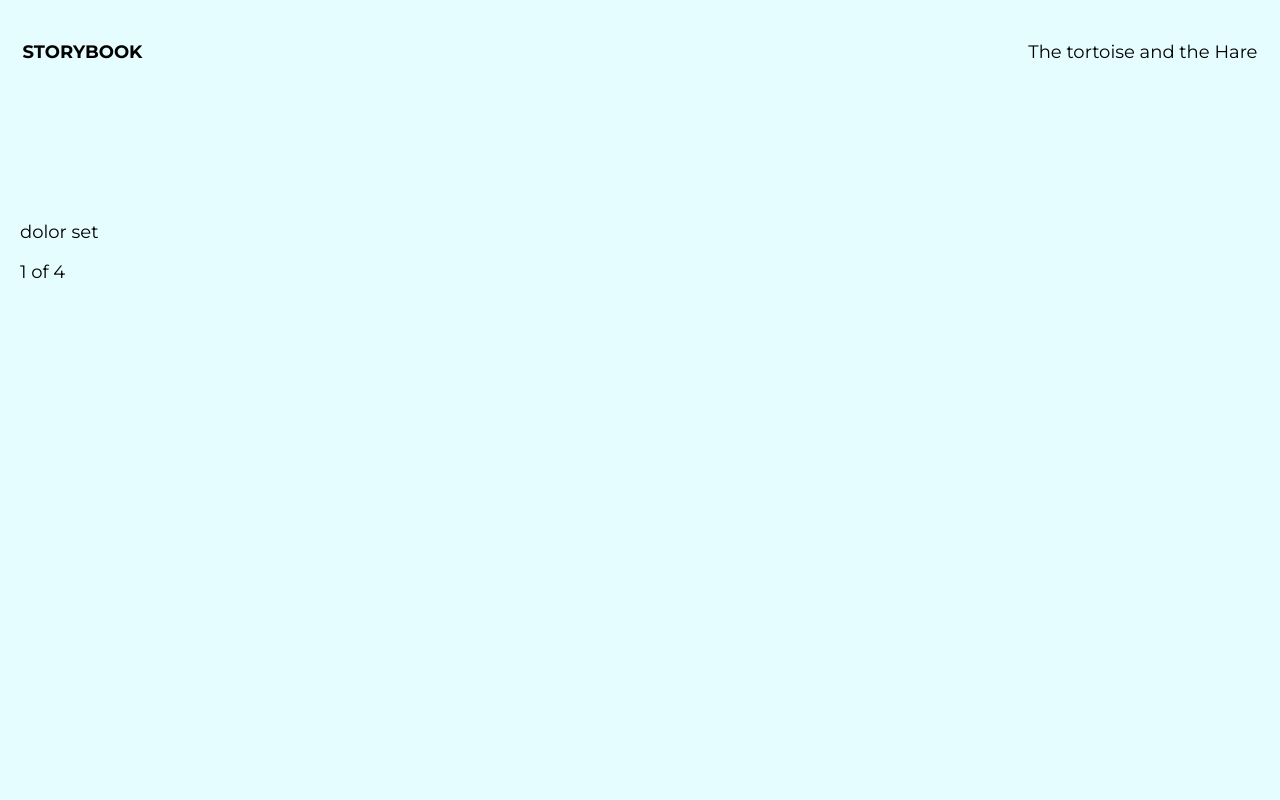
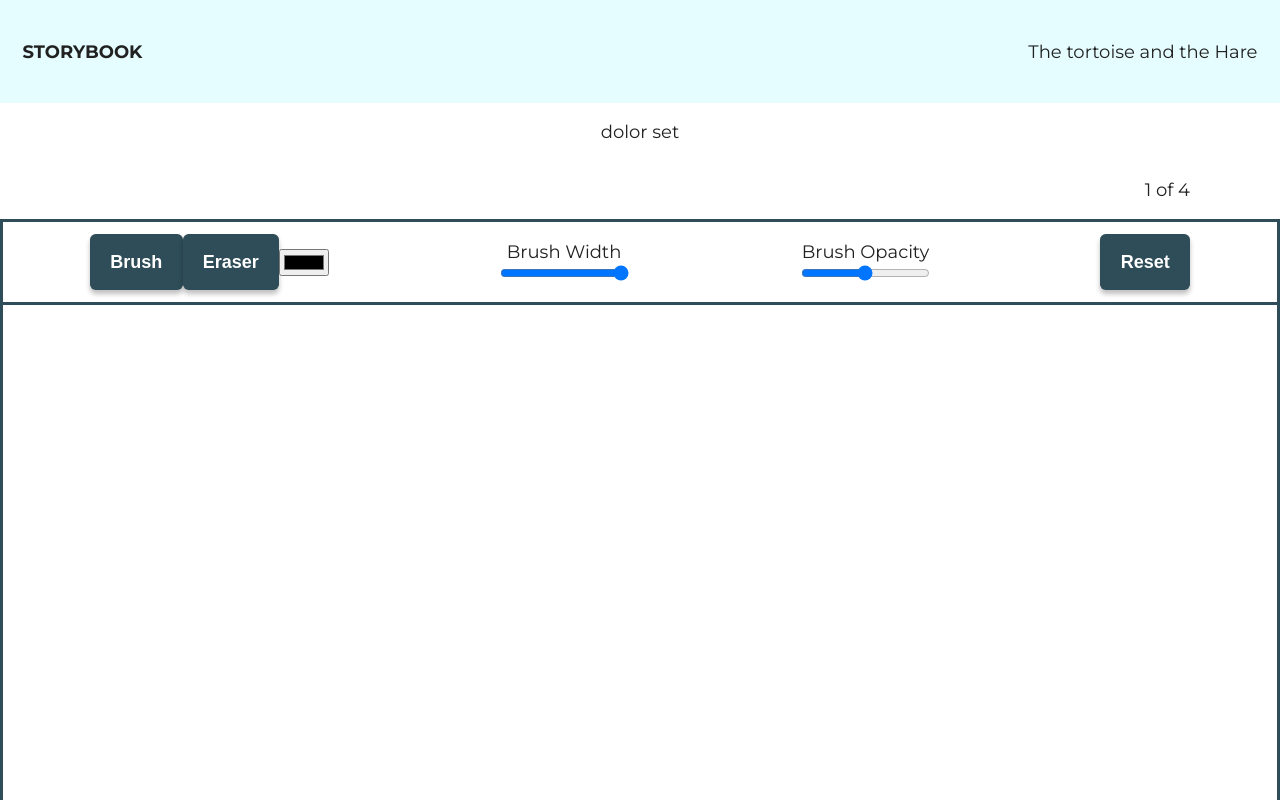
Before and after one commit to Spiritusanti/MintbeanNovemberHackathonProject, a Next.js app in the folder storybook/: page /StorybookApp in a window 1280 px wide. Shown: the top 800 px of the page. Built offline with nearby package versions, Linux system fonts and the light colour scheme.

Commit message:
added styling to the app page

```diff
--- a/storybook/components/Card.component.tsx
+++ b/storybook/components/Card.component.tsx
@@ -2,7 +2,7 @@ import { FC } from "react";
 
 const Card: FC = (props) => {
     return (
-        <div className="flex-col-center card">
+        <div className="flex-col-center card center">
             {props.children}
         </div>
     )
--- a/storybook/components/Header.component.tsx
+++ b/storybook/components/Header.component.tsx
@@ -19,7 +19,7 @@ const Header: FC<HeaderProps> = ({ title }) => {
                 <Link href="/#about-us">About Us</Link>
             </div>
             <div className="menu-item">
-                <button className="secondary"><Link href="/StorybookApp"><strong>TRY FOR FREE</strong></Link></button>
+                <Link href="/StorybookApp"><button className="secondary">TRY FOR FREE</button></Link>
             </div>
        </div>
     }
--- a/storybook/components/PaintCanvas.component.tsx
+++ b/storybook/components/PaintCanvas.component.tsx
@@ -108,7 +108,7 @@ const PaintCanvas: FC = () => {
     }
 
     return (
-        <section>
+        <section className="canvas-container flex-col-center">
             <PaintMenu setLineColor={setLineColor} setLineOpacity={setLineOpacity} setLineWidth={setLineWidth} setToolType={setToolType} onClearCanvas={onClearCanvas} />
             <canvas
                 ref={canvasRef}
--- a/storybook/components/PaintMenu.component.tsx
+++ b/storybook/components/PaintMenu.component.tsx
@@ -36,20 +36,24 @@ const PaintMenu: FC<PaintMenuProps> = ({ setLineColor, setLineWidth, setLineOpac
 
 
     return (
-        <menu>
-            <div>
+        <menu className="flex-col-center tool-container">
+            <div className="flex-row-center toolbox">
+                <div className="flex-row-center">
                     <button onClick={selectBrushHandler}>Brush</button>
                     <button onClick={selectEraserHandler}>Eraser</button>
                     <label htmlFor="brush-color" hidden>Brush Color</label>
                     <input type="color" onChange={brushColorHandler} />
                 </div>
-            <div>
+                <div className="flex-col-center">
                     <label htmlFor="brush-color">Brush Width</label>
                     <input type="range" min="3" max="20" onChange={brushWidthHandler} />
+                </div>
+                <div className="flex-col-center">
                     <label htmlFor="brush-color">Brush Opacity</label>
                     <input type="range" min="1" max="100" onChange={brushOpacityHandler} />
                 </div>
                 <button onClick={onClearCanvas}>Reset</button>
+            </div>
         </menu>
     )
 }
--- a/storybook/components/Prompt.component.tsx
+++ b/storybook/components/Prompt.component.tsx
@@ -6,12 +6,12 @@ interface PromptsProps {
 
 const Prompt: FC<PromptsProps> = ({ prompt, promptTracker }) => {
     return (
-        <section>
-            <div>
-                <p>{prompt}</p>
+        <section className="flex-col-center bg-light prompt">
+            <div className="flex-col-center">
+                <p className="center content">{prompt}</p>
             </div>
-            <div>
-                <p>{promptTracker}</p>
+            <div className="flex-col-center">
+                <p className="right content">{promptTracker}</p>
             </div>
         </section>
     )
--- a/storybook/pages/StorybookApp.tsx
+++ b/storybook/pages/StorybookApp.tsx
@@ -32,7 +32,7 @@ const StorybookApp: NextPage = () => {
     return (
         <article>
             <Header title={story.title} />
-            <section>
+            <section className="bg-light">
                 <Prompt prompt={story.prompts[currentPromptNumber]} promptTracker={promptTracker} />
                 {!showPaintCanvas && <p>Loading...</p>}
                 {showPaintCanvas && <PaintCanvas />}
--- a/storybook/styles/globals.css
+++ b/storybook/styles/globals.css
@@ -1,4 +1,16 @@
 @import url('https://fonts.googleapis.com/css2?family=Montserrat:ital,wght@0,400;0,700;1,300;1,400&display=swap'); /* Google import of Montserrat */
+
+
+
+/*
+
+
+--------------------
+LANDING PAGE STYLING
+--------------------
+
+
+*/
 
 
 html,
@@ -14,6 +26,7 @@ body {
   background-color: var(--sky-color);
   padding: 0;
   margin: 0;
+  color: #212121;
   font-size: 18px;
   font-family: Montserrat, -apple-system, BlinkMacSystemFont, Segoe UI, Roboto, Oxygen,
     Ubuntu, Cantarell, Fira Sans, Droid Sans, Helvetica Neue, sans-serif;
@@ -71,10 +84,18 @@ h3 {
 .content>h1 {
   margin-bottom: 30px;
 }
+.center {
+  text-align: center;
+}
+
+.right {
+  text-align: right;
+}
 
 /* Button Styling */
 button {
   font-size: 1rem;
+  font-weight: bold;
   background-color: var(--primary-color);
   color: var(--light);
   border: none;
@@ -110,6 +131,10 @@ Section Specific Styling
 
 /* Header Styling */
 
+.branding:hover {
+  cursor: pointer;
+}
+
 .nav {
   align-self: stretch;
   background-color: var(--primary-color);
@@ -137,8 +162,7 @@ header, .footer-contents {
 
 .tutorial {
   background-image: url('../public/bg-clouds.svg');
-  background-repeat: none;
-  background-size: cover;
+  background-size: auto 100%;
 }
 
 /* Bio Card Styling */
@@ -147,7 +171,6 @@ header, .footer-contents {
   color: var(--light);
   background-color: var(--primary-color);
   align-self: stretch;
-  text-align: center;
   border-radius: 8px;
   box-shadow: 0px 4px 8px 0px #2E4D5840;
   margin: 0 1.563rem;
@@ -199,10 +222,46 @@ header, .footer-contents {
   max-width: 1100px;
 }
 
-section {
+section.full {
   flex: 1;
   height: 100vh;
   max-height: 800px;
   align-self: stretch;
-  padding: 50px 10px 50px 10px;
+  padding: 50px 20px 50px 20px;
 }
+
+/*******************************
+
+
+---------------------
+STORYBOOK APP STYLING
+---------------------
+
+
+********************************/
+
+.prompt > div {
+  width: 100%;
+}
+
+.prompt-content {
+  text-align: center;
+}
+
+
+.tool-container {
+  width: 100%;
+  border-bottom: 3px solid var(--primary-color);
+  margin: 0;
+  padding: 12px 0px;
+}
+
+.toolbox {
+  width: 100%;
+  max-width: 1100px;
+  justify-content: space-between;
+}
+
+.canvas-container {
+  border: 3px solid var(--primary-color);
+}
```
Also changed, not shown: storybook/pages/index.tsx (+4 -4 lines). Lines whose indentation alone changed are shown as unchanged.
